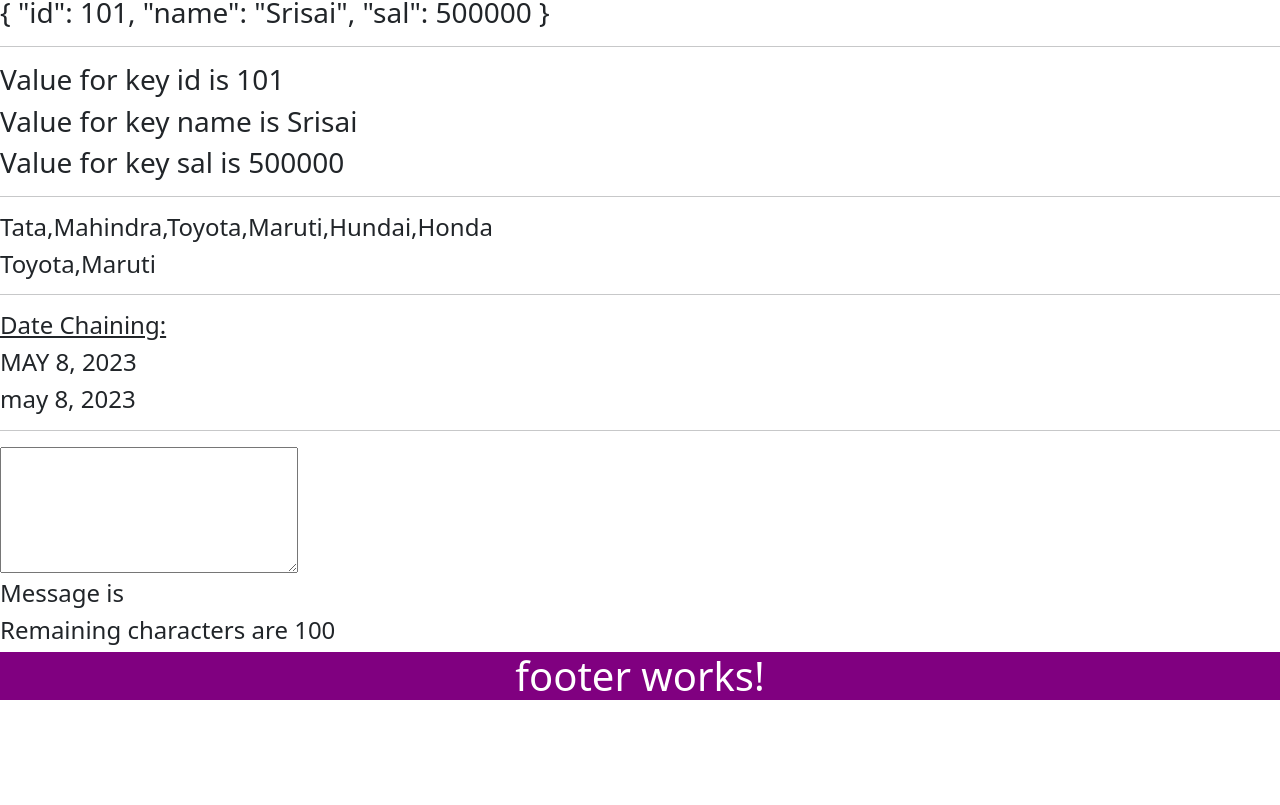
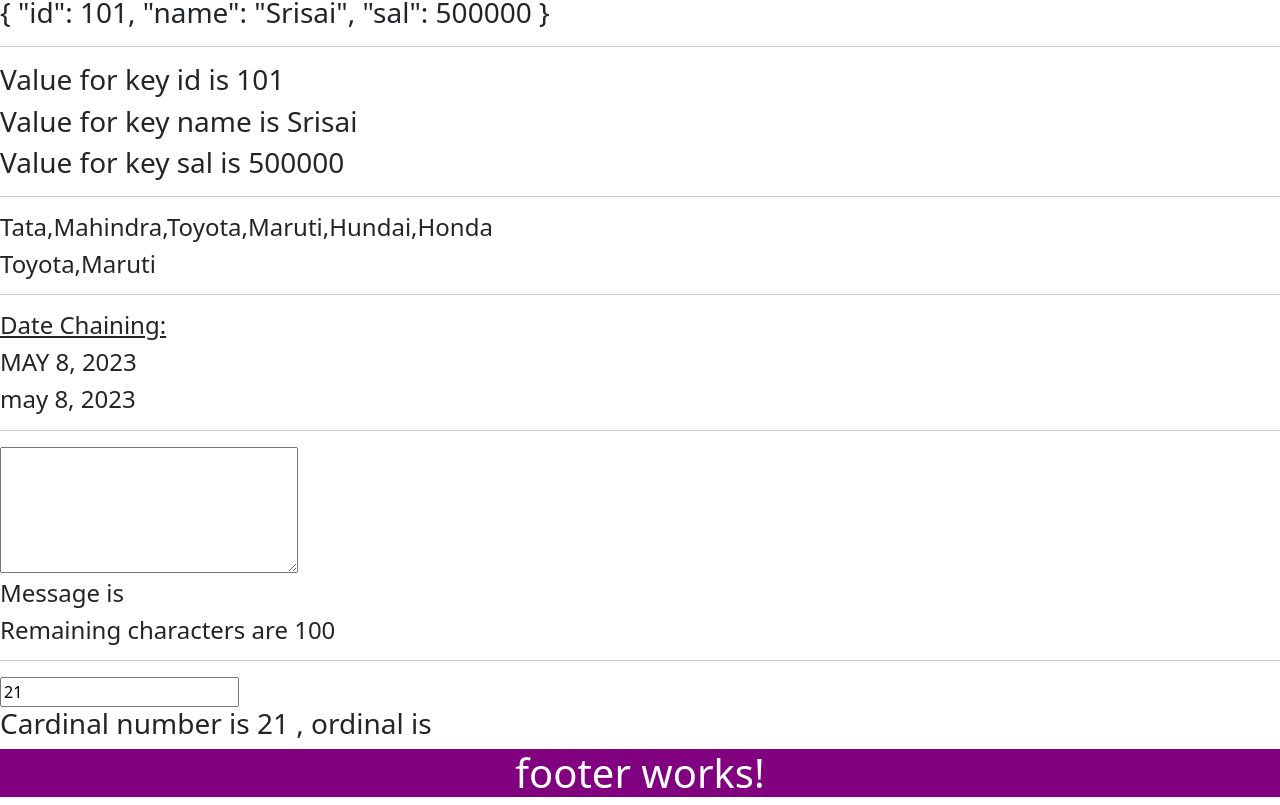
Before and after one commit to SrisaiGanesh360/practice-Angular, an Angular app: page / in a window 1280 px wide. Shown: the part 1783-2588 px from the top of the page. Before the commit the page ends 2491 px from the top, so only its background shows below. Built offline with nearby package versions, Linux system fonts and the light colour scheme; what ng2-search-filter, ngx-infinite-scroll, ngx-pagination would draw is missing.

Commit message:
orindal pipe

```diff
--- a/src/app/app.module.ts
+++ b/src/app/app.module.ts
@@ -23,6 +23,7 @@ import { NumberonlyDirective } from './custom-directves/numberonly.directive';
 import { HighlightDirective } from './custom-directves/highlight.directive';
 import { PipesComponent } from './components/pipes/pipes.component';
 import { RemainingPipe } from './custom-pipes/remaining.pipe';
+import { OrdinalPipe } from './custom-pipes/ordinal.pipe';
 
 @NgModule({
   declarations: [
@@ -42,7 +43,8 @@ import { RemainingPipe } from './custom-pipes/remaining.pipe';
     NumberonlyDirective,
     HighlightDirective,
     PipesComponent,
-    RemainingPipe
+    RemainingPipe,
+    OrdinalPipe
   ],
   imports: [
     BrowserModule,
--- a/src/app/components/pipes/pipes.component.html
+++ b/src/app/components/pipes/pipes.component.html
@@ -43,3 +43,6 @@
 <textarea [(ngModel)]="msg" maxlength="100" cols="30" rows="5"></textarea>
 <h4>Message is {{ msg }}</h4>
 <h4>Remaining characters are {{ msg | remaining : 100 }}</h4>
+<hr>
+<input [(ngModel)]="cardinal" />
+<h3>Cardinal number is {{cardinal}} , ordinal is {{ cardinal | ordinal }}</h3>
--- a/src/app/components/pipes/pipes.component.ts
+++ b/src/app/components/pipes/pipes.component.ts
@@ -3,14 +3,14 @@ import { Component } from '@angular/core';
 @Component({
   selector: 'app-pipes',
   templateUrl: './pipes.component.html',
-  styleUrls: ['./pipes.component.css']
+  styleUrls: ['./pipes.component.css'],
 })
 export class PipesComponent {
-
   name: string = 'SrISaI GaNeSh';
   mySal: string = '5000';
   today: Date = new Date();
-  emp = { id : 101, name : 'Srisai', sal: 500000 };
+  emp = { id: 101, name: 'Srisai', sal: 500000 };
   cars: string[] = ['Tata', 'Mahindra', 'Toyota', 'Maruti', 'Hundai', 'Honda'];
-  msg: string ='';
+  msg: string = '';
+  cardinal: number = 21;
 }
--- /dev/null
+++ b/src/app/custom-pipes/ordinal.pipe.ts
@@ -0,0 +1,12 @@
+import { Pipe, PipeTransform } from '@angular/core';
+
+@Pipe({
+  name: 'ordinal'
+})
+export class OrdinalPipe implements PipeTransform {
+
+  transform(value: unknown, ...args: unknown[]): unknown {
+    return null;
+  }
+
+}
```
Also changed, not shown: 1 other file (tests, documents, lock files or other folders).
